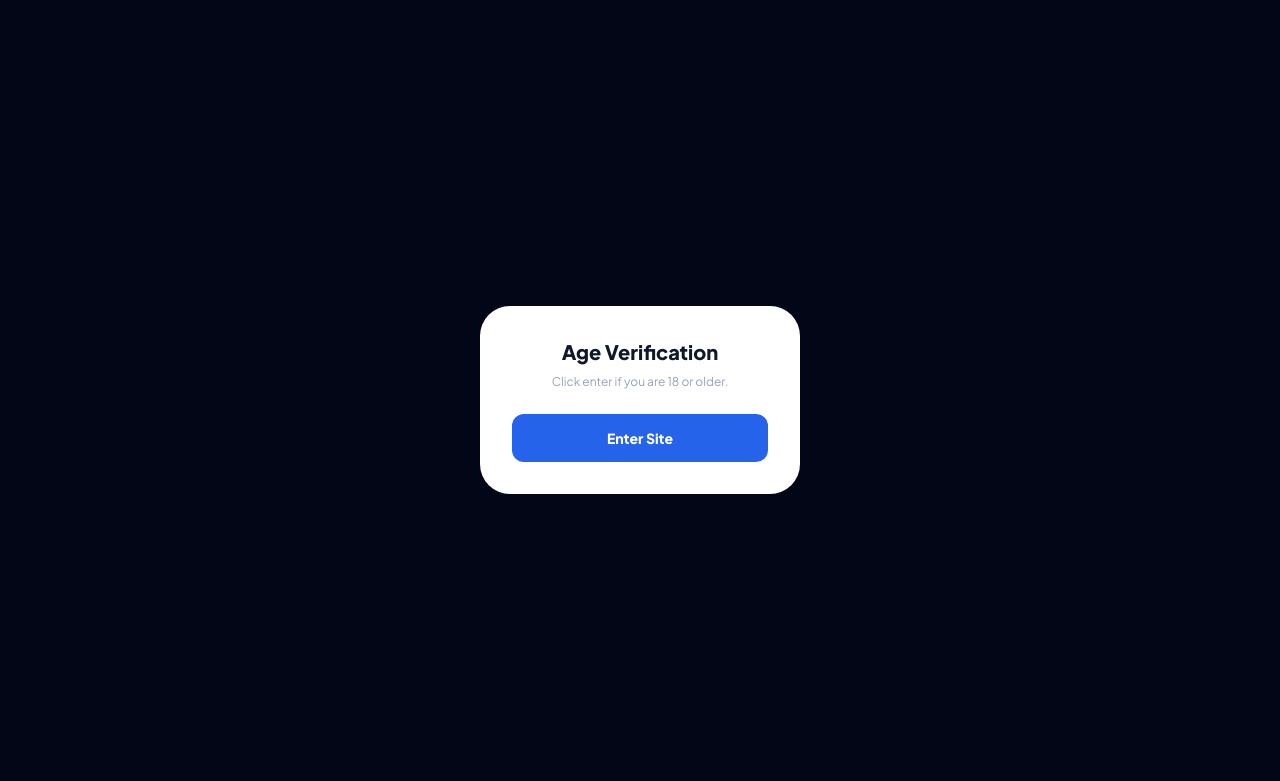
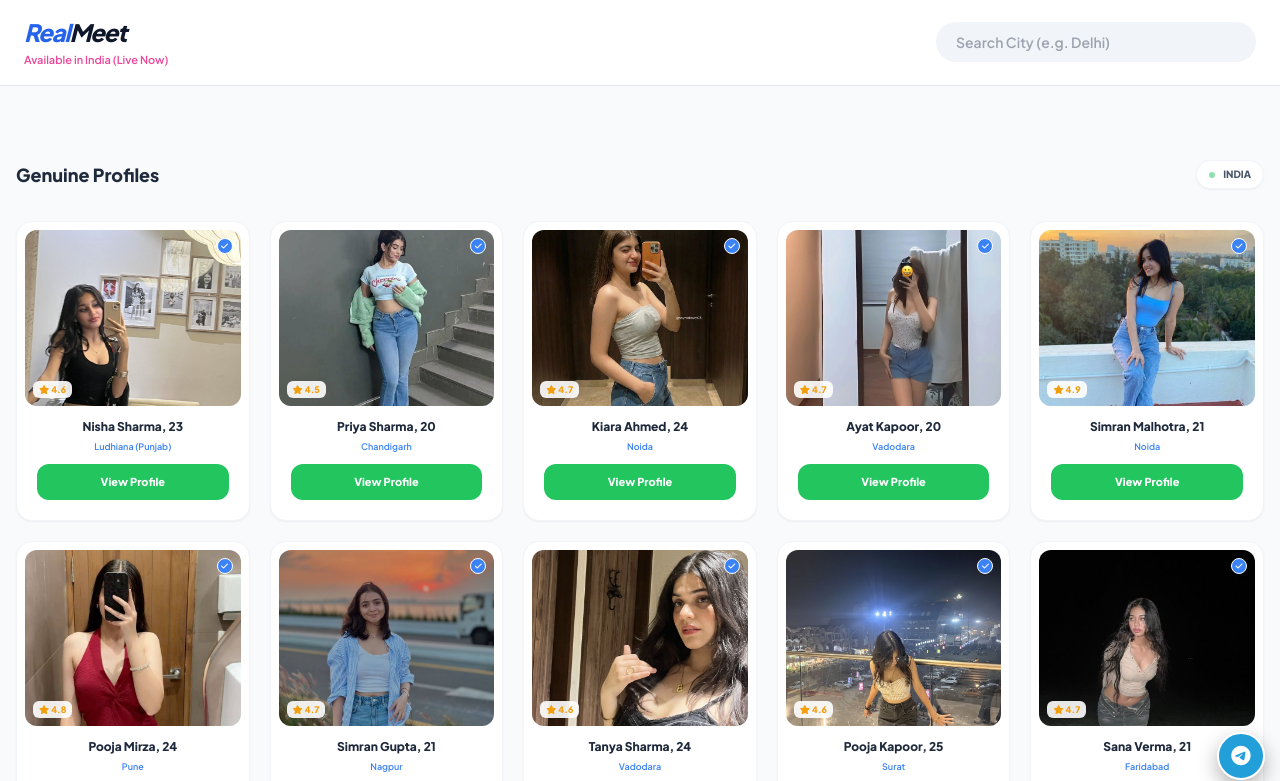
Before and after one commit to ashuraj8980/Real-meet-service, a plain HTML site: page index.html in a window 1280 px wide. Shown: the top 781 px of the page. Drawn offline with nearby package versions, Linux system fonts and the light colour scheme; no server answers.

Commit message:
Fix HTML encoding issues and update city list

```diff
--- a/index.html
+++ b/index.html
@@ -46,18 +46,9 @@
         .rev-card { display: inline-block; background: #1e293b; padding: 12px 20px; margin-right: 20px; border-radius: 12px; border: 1px solid #334155; }
 
         .tele-float { position: fixed; right: 15px; bottom: 20px; background: #229ED9; color: white; width: 48px; height: 48px; border-radius: 50%; display: flex; align-items: center; justify-content: center; z-index: 999; border: 2px solid white; box-shadow: 0 8px 20px rgba(0,0,0,0.3); }
-        #age-gate { position: fixed; inset: 0; background: #020617; z-index: 10000; display: flex; align-items: center; justify-content: center; }
     </style>
 </head>
 <body onload="initApp()" class="pt-32">
-
-    <div id="age-gate">
-        <div class="bg-white p-8 rounded-[30px] text-center max-w-xs w-full mx-4">
-            <h2 class="text-xl font-bold mb-2">Age Verification</h2>
-            <p class="text-xs text-slate-400 mb-6 font-medium">Click enter if you are 18 or older.</p>
-            <button onclick="enterSite()" class="w-full bg-blue-600 text-white font-bold py-3.5 rounded-xl text-sm transition active:scale-95">Enter Site</button>
-        </div>
-    </div>
 
     <header id="main-header" class="py-4 px-6">
         <div class="max-w-7xl mx-auto flex flex-col md:flex-row justify-between items-center gap-4">
@@ -133,7 +124,9 @@
         const firstNames = ["Sneha", "Zoya", "Ananya", "Mehak", "Sana", "Ishita", "Priya", "Riya", "Kavya", "Tanya", "Simran", "Nisha", "Pooja", "Kiara", "Muskan", "Aliza", "Ayat", "Jiya", "Aysha", "Sanya"];
         const lastNames = ["Sharma", "Khan", "Malhotra", "Sheikh", "Verma", "Ahmed", "Kapoor", "Mirza", "Gupta", "Ansari"];
         const clientNames = ["Rahul", "Amit", "Sumit", "Zaid", "Arjun", "Vikram", "Saahil", "Rohan", "Deepak", "Yash", "Kabir", "Aditya", "Manish", "Faisal", "Varun", "Piyush", "Akash", "Karan", "Imran", "Sunny"];
-        const cities = ["Delhi", "Mumbai", "Pune", "Bangalore", "Noida", "Gurgaon", "Jaipur", "Hyderabad", "Lucknow", "Kolkata"];
+
+        // Updated City List
+        const cities = ["Mumbai", "Delhi", "Bengaluru", "Noida", "Ahmedabad", "Gurugram", "Ludhiana (Punjab)", "Surat", "Pune", "Jaipur", "Lucknow", "Kanpur", "Nagpur", "Indore", "Chandigarh", "Bhopal", "Ghaziabad", "Faridabad", "Patna", "Vadodara"];
 
         const naughtyMsgs = [
             "Available for real meet tonight 💋", "Ready for video call & sexy talk 💋", "Private meeting available 💋🔥",
@@ -146,11 +139,6 @@
             "Genuine profile and safe meeting.", "Best service in the city, highly recommend.", "Very professional and discreet.", "Found exactly what I was looking for.", "Direct meeting without any hassle.", "Amazing experience, will book again.", "Verified profiles and polite behavior.", "100% genuine, no fake photos.", "Safe and comfortable environment.", "The best agency for real meets."
         ];
 
-        function enterSite() {
-            document.getElementById('age-gate').style.display = 'none';
-            localStorage.setItem('gatePassed', 'true');
-        }
-
         async function updateLocationDisplay(city) {
             if(city) {
                 document.getElementById('live-loc-text').innerText = `Available in ${city} (Live Now)`;
@@ -159,8 +147,6 @@
         }
 
         async function initApp() {
-            if(localStorage.getItem('gatePassed')) document.getElementById('age-gate').style.display = 'none';
-
             // Real-time Location Logic
             try {
                 const ipRes = await fetch('https://ipapi.co/json/');
@@ -171,7 +157,7 @@
             }
 
             let profiles = [];
-            for(let i=1; i<=85; i++) {
+            for(let i=1; i<=100; i++) {
                 profiles.push({
                     id: i,
                     fullName: firstNames[Math.floor(Math.random()*firstNames.length)] + " " + lastNames[Math.floor(Math.random()*lastNames.length)],
@@ -186,7 +172,7 @@
 
             let revHtml = "";
             for(let i=0; i<30; i++) {
-                revHtml += `<div class="rev-card"><p class="text-[10px] text-white font-bold">${clientNames[Math.floor(Math.random()*clientNames.length)]} (${cities[Math.floor(Math.random()*10)]})</p><p class="text-[10px] text-slate-500 mt-1">${clientFeedbacks[Math.floor(Math.random()*clientFeedbacks.length)]}</p></div>`;
+                revHtml += `<div class="rev-card"><p class="text-[10px] text-white font-bold">${clientNames[Math.floor(Math.random()*clientNames.length)]} (${cities[Math.floor(Math.random()*cities.length)]})</p><p class="text-[10px] text-slate-500 mt-1">${clientFeedbacks[Math.floor(Math.random()*clientFeedbacks.length)]}</p></div>`;
             }
             document.getElementById('reviewTrack').innerHTML = revHtml + revHtml;
 
@@ -226,8 +212,12 @@
             cards.forEach(card => {
                 const city = card.getAttribute('data-city');
                 if (input !== "" && city.includes(input)) {
-                    if(count < 4) { card.style.display = "block"; count++; }
-                    else { card.style.display = "none"; }
+                    if(count < 4) {
+                        card.style.display = "block";
+                        count++;
+                    } else {
+                        card.style.display = "none";
+                    }
                 } else if (input === "") {
                     card.style.display = "block";
                 } else {
```
